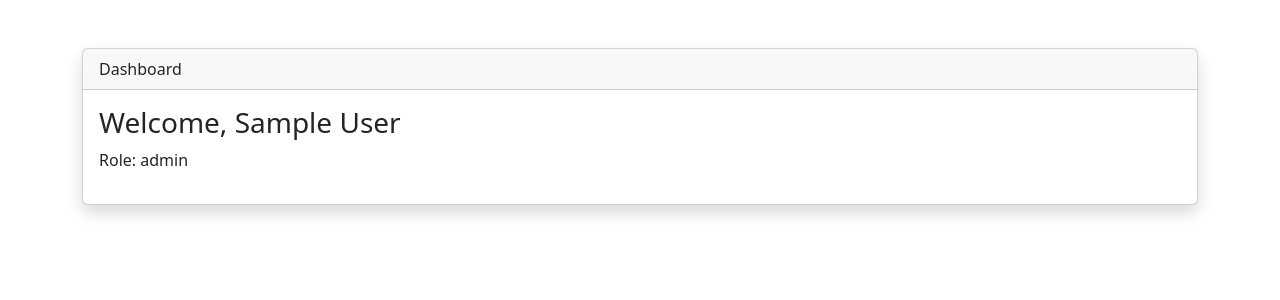
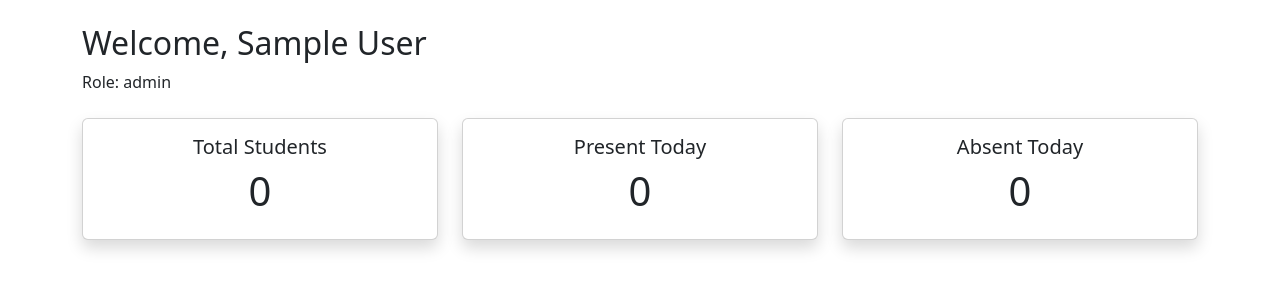
Before and after one commit to tacticoolhabibi/student-attendance-system, a PHP site: page /admin/dashboard.php in a window 1280 px wide. Shown: the part 56-356 px from the top of the page. Run offline with PHP 8.4, Linux system fonts and the light colour scheme; the visitor is signed in with stand-in values (Sample User, id 1); data that the repository does not hold is empty.

Commit message:
Add dashboard statistics cards

```diff
--- a/admin/dashboard.php
+++ b/admin/dashboard.php
@@ -5,6 +5,34 @@ if(!isset($_SESSION['user_id'])){
     header("Location: ../login.php");
     exit();
 }
+
+include("../config/db.php");
+
+$total_students = mysqli_fetch_assoc(
+    mysqli_query($conn, "SELECT COUNT(*) AS total FROM students")
+)['total'];
+
+$today = date("Y-m-d");
+
+$present_today = mysqli_fetch_assoc(
+    mysqli_query(
+        $conn,
+        "SELECT COUNT(*) AS total
+         FROM attendance
+         WHERE attendance_date='$today'
+         AND status='Present'"
+    )
+)['total'];
+
+$absent_today = mysqli_fetch_assoc(
+    mysqli_query(
+        $conn,
+        "SELECT COUNT(*) AS total
+         FROM attendance
+         WHERE attendance_date='$today'
+         AND status='Absent'"
+    )
+)['total'];
 ?>
 
 <!DOCTYPE html>
@@ -32,26 +60,40 @@ if(!isset($_SESSION['user_id'])){
     </div>
 </nav>
 
-<div class="container mt-5">
+<div class="container mt-4">
 
-    <div class="card shadow">
+    <div class="mb-4">
+        <h2>Welcome, <?php echo $_SESSION['fullname']; ?></h2>
+        <p>Role: <?php echo $_SESSION['role']; ?></p>
+    </div>
 
-        <div class="card-header">
-            Dashboard
+    <div class="row">
+
+        <div class="col-md-4 mb-3">
+            <div class="card text-center shadow">
+                <div class="card-body">
+                    <h5>Total Students</h5>
+                    <h1><?php echo $total_students; ?></h1>
+                </div>
+            </div>
         </div>
 
-        <div class="card-body">
+        <div class="col-md-4 mb-3">
+            <div class="card text-center shadow">
+                <div class="card-body">
+                    <h5>Present Today</h5>
+                    <h1><?php echo $present_today; ?></h1>
+                </div>
+            </div>
+        </div>
 
-            <h3>
-                Welcome,
-                <?php echo $_SESSION['fullname']; ?>
-            </h3>
-
-            <p>
-                Role:
-                <?php echo $_SESSION['role']; ?>
-            </p>
-
+        <div class="col-md-4 mb-3">
+            <div class="card text-center shadow">
+                <div class="card-body">
+                    <h5>Absent Today</h5>
+                    <h1><?php echo $absent_today; ?></h1>
+                </div>
+            </div>
         </div>
 
     </div>
```
